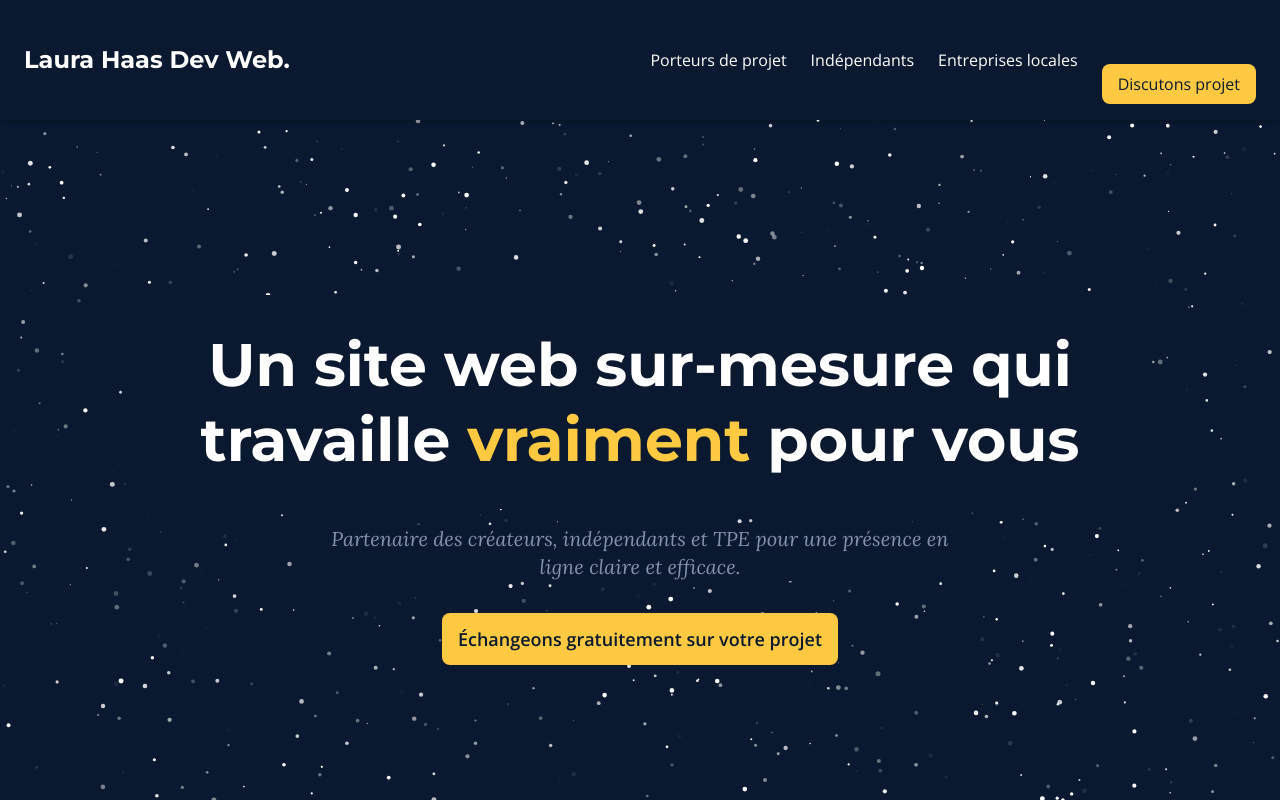
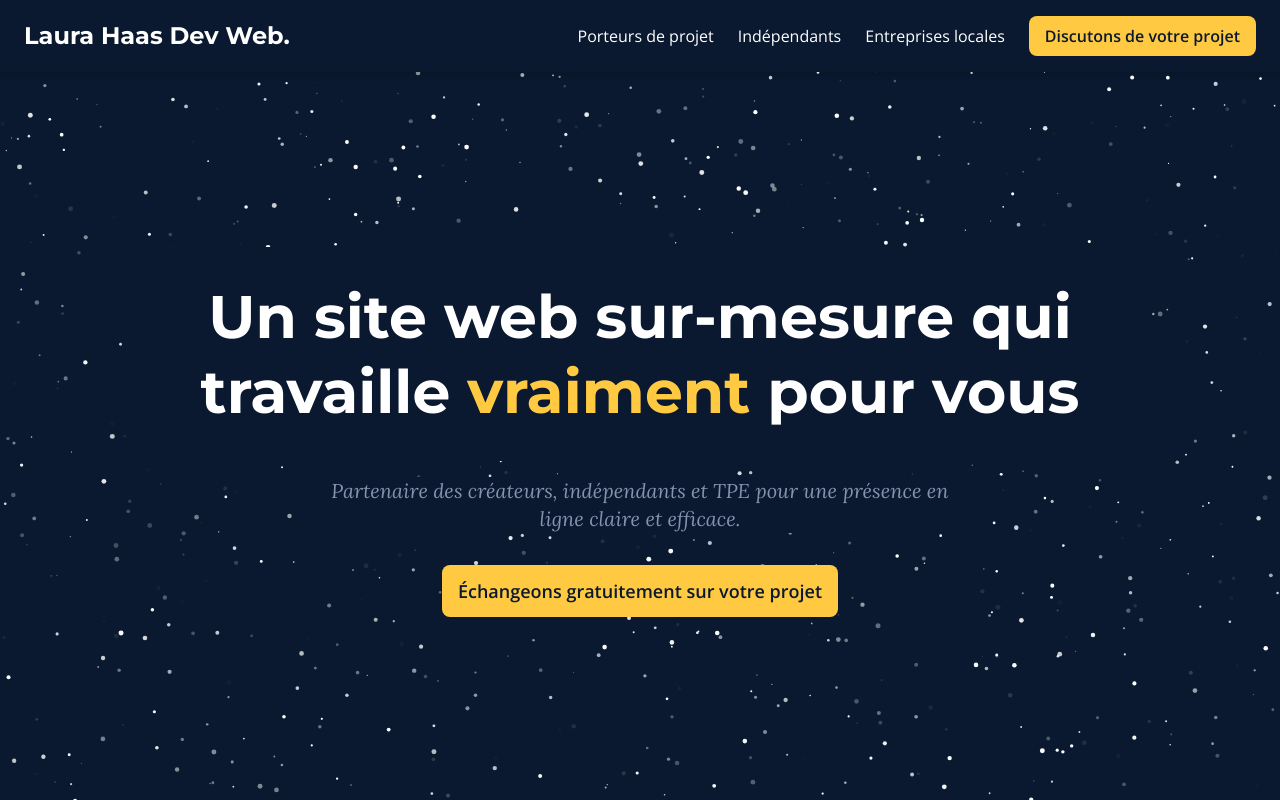
Before and after one commit to haaslaura/laura-haas-ei-front, a React (Vite) app: page / in a window 1280 px wide. Shown: the top 800 px of the page. Built offline with nearby package versions, Linux system fonts and the light colour scheme.

Commit message:
Minor correction to the computer version button

```diff
--- a/src/layouts/Header.jsx
+++ b/src/layouts/Header.jsx
@@ -120,16 +120,14 @@ function Header() {
                     </li>
                     <li>
                         <button
-                            onClick={open}
-                            className="bg-(--color-accent) text-(--color-dark-blue) py-2 px-4 mt-12 rounded-lg"
-                            // onClick={(e) => {
-                            //     // transmet l'élément ouvreur à la modale via un CustomEvent
-                            //     window.dispatchEvent(new CustomEvent('contactOpener', { detail: e.currentTarget }));
-                            //     open();
-                            // }}
-                            // className="cursor-pointer bg-(--color-accent) text-(--color-dark-blue) font-bold py-2 px-4 rounded-lg hover:opacity-90 transition-transform"
+                            onClick={(e) => {
+                                // transmet l'élément ouvreur à la modale via un CustomEvent
+                                window.dispatchEvent(new CustomEvent('contactOpener', { detail: e.currentTarget }));
+                                open();
+                            }}
+                            className="cursor-pointer bg-(--color-accent) text-(--color-dark-blue) font-bold py-2 px-4 rounded-lg hover:opacity-90 transition-transform"
                         >
-                            Discutons projet
+                            Discutons de votre projet
                         </button>
                     </li>
                 </ul>
```
